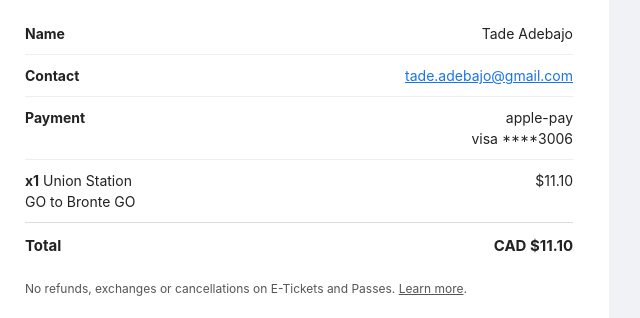
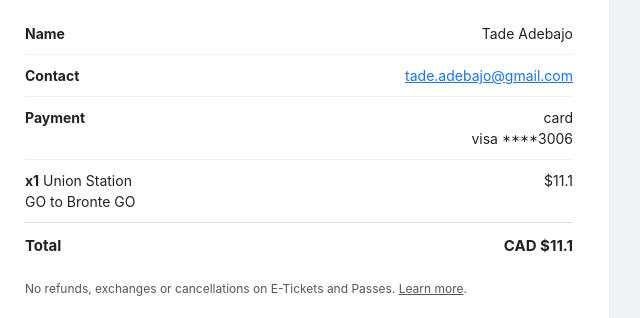
Before and after one commit to krispy4/eticket.mozio.com, a plain HTML site: page email_template.html in a window 1280 px wide. Shown: the part 908-1226 px from the top of the page, 341-981 px from the left. Drawn offline with Linux system fonts and the light colour scheme.

Commit message:
Add files via upload

```diff
--- a/email_template.html
+++ b/email_template.html
@@ -465,15 +465,15 @@
       </tr>
       <tr>
         <td class="label" style="font-weight:700;width:120px;padding:10px 0;font-size:14px;">Payment</td>
-        <td style="text-align:right;padding:10px 0;font-size:14px;">apple-pay<br>visa ****3006</td>
+        <td style="text-align:right;padding:10px 0;font-size:14px;">card<br>visa ****3006</td>
       </tr>
       <tr>
         <td style="padding:10px 0;font-size:14px;"><strong>x1</strong> Union Station GO to Bronte GO</td>
-        <td style="text-align:right;padding:10px 0;font-size:14px;">$11.10</td>
+        <td style="text-align:right;padding:10px 0;font-size:14px;">$11.1</td>
       </tr>
       <tr class="total-row">
         <td style="font-weight:700;font-size:15px;padding-top:12px;">Total</td>
-        <td style="text-align:right;font-weight:700;font-size:15px;padding-top:12px;">CAD $11.10</td>
+        <td style="text-align:right;font-weight:700;font-size:15px;padding-top:12px;">CAD $11.1</td>
       </tr>
     </table>
     <p class="no-refund">No refunds, exchanges or cancellations on E-Tickets and Passes. <a href="#">Learn more</a>.</p>
```
